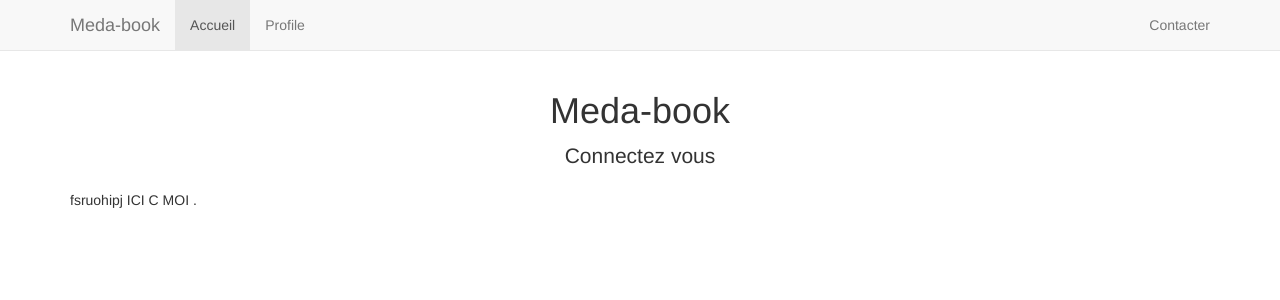
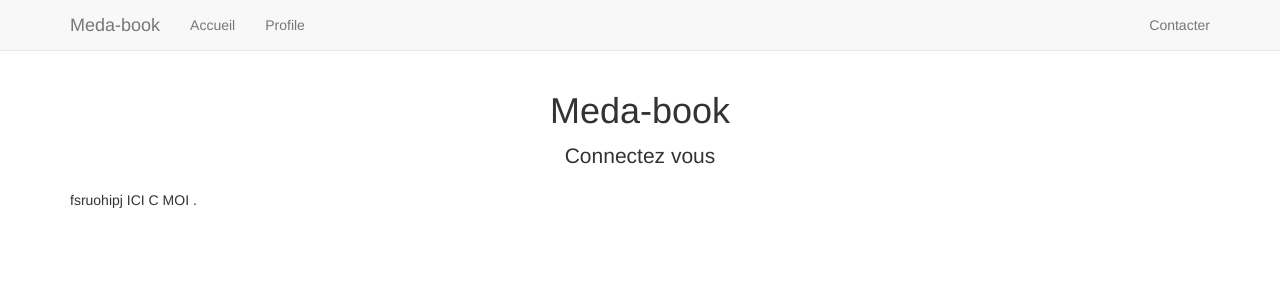
Before and after one commit to EnzoWeber/Site-Freq, a PHP site: page / in a window 1280 px wide. Shown: the top 300 px of the page. Run offline with PHP 8.4, Linux system fonts and the light colour scheme; some libraries are stand-ins or nearby versions.

Commit message:
fix header
remove "é" in the href.

```diff
--- a/view/includes/header.php
+++ b/view/includes/header.php
@@ -28,7 +28,7 @@
         </div>
         <div class="collapse navbar-collapse">
             <ul class="nav navbar-nav">
-                <li class="active"><a hrefé="?page=home">Accueil</a></li>
+                <li><a href="?page=home">Accueil</a></li>
                 <li><a href="?page=profile">Profile</a></li>
             </ul>
             <ul class="nav navbar-nav navbar-right">
```
